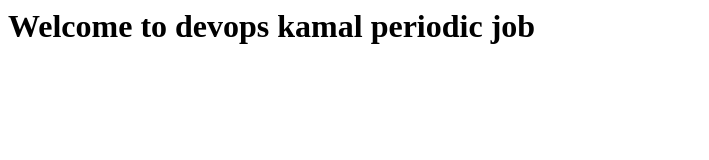
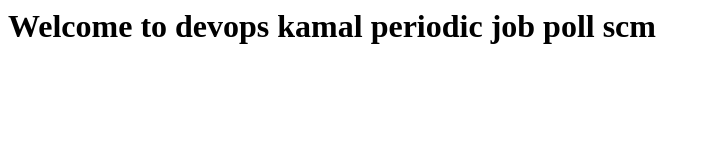
Before and after one commit to kamalakar19/webserver-test, a plain HTML site: page index.html in a window 1280 px wide. Shown: the whole page, without its empty margins (0-709 px from the left). Drawn offline with Linux system fonts and the light colour scheme.

Commit message:
Update index.html

```diff
--- a/index.html
+++ b/index.html
@@ -1 +1 @@
-<h1>Welcome to devops kamal periodic job </h1>
+<h1>Welcome to devops kamal periodic job poll scm </h1>
```
